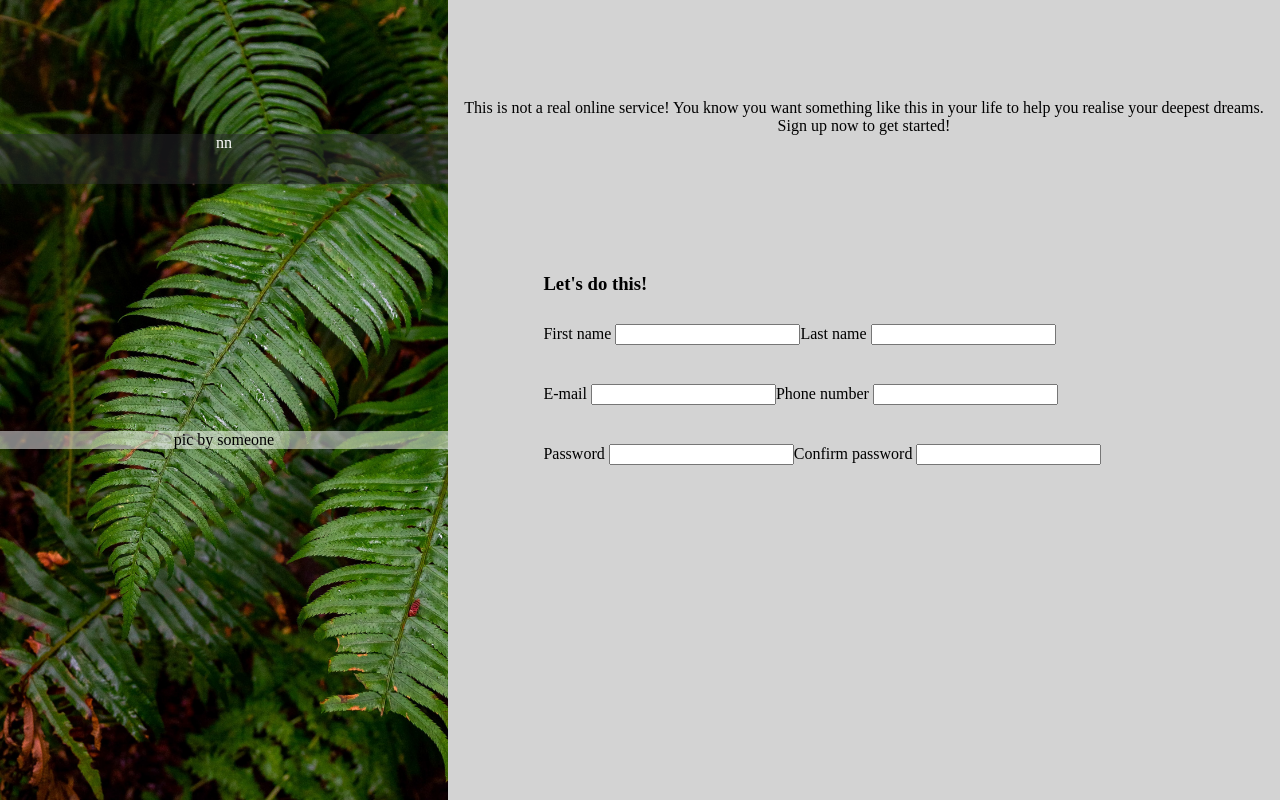
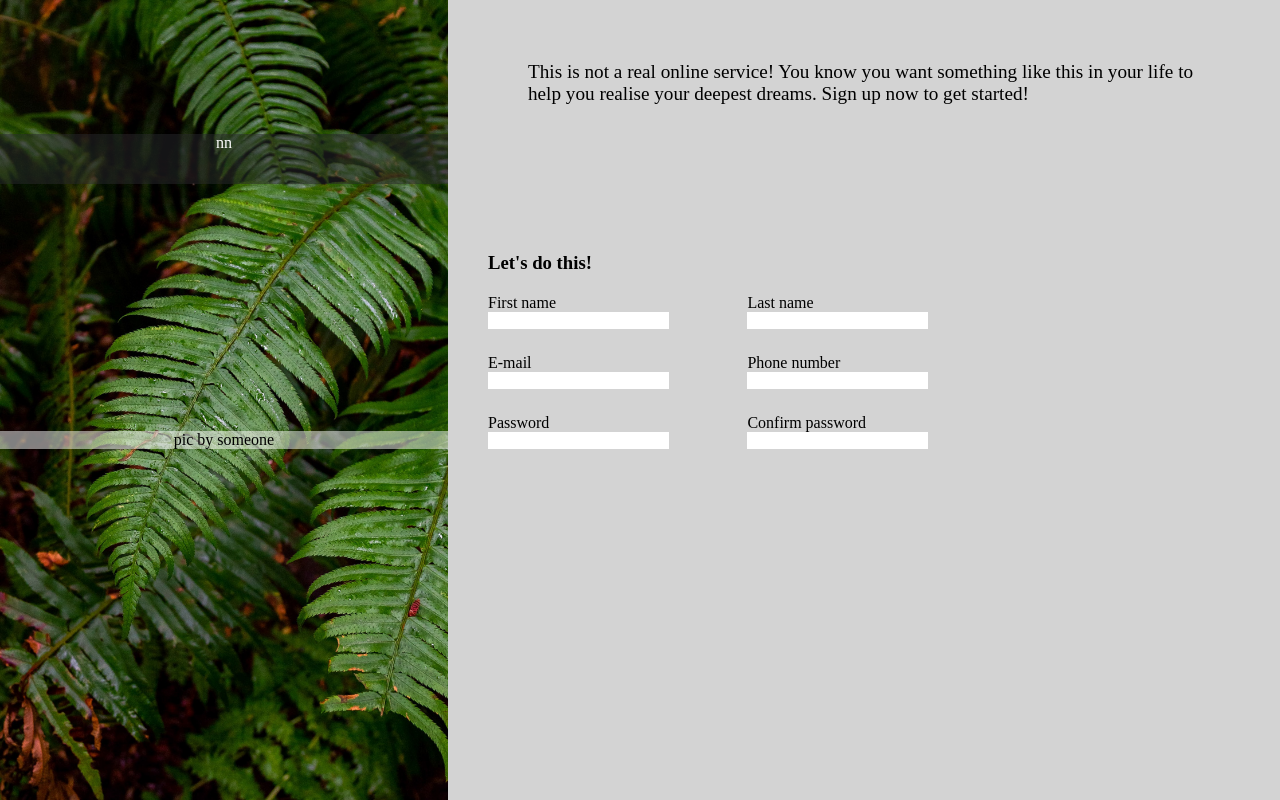
Before and after one commit to zantimer/odin-signup-form, a plain HTML site: page index.html in a window 1280 px wide. Drawn offline with Linux system fonts and the light colour scheme.

Commit message:
form styling skeleton, w/o button and form footer

```diff
--- a/style.css
+++ b/style.css
@@ -40,28 +40,45 @@ body{
     width:65%;
     height:100%;
 }
+.header{
+    text-align:start;
+    width:100%;
+    height: 25%;
+
+    padding:0 80px;
+    margin-top: 5%;
+
+    font-size: 1.2em;
+}
 .form{
     display: flex;
     flex-direction: column;
-    justify-content: space-between;
-    align-items: center;
+    align-items: flex-start;
+    justify-content: stretch;
     width: 90%;
-    height: 40%;
-    padding: 20px;
-    margin-top: 10%;
+    height: 55%;
+    margin-left: 10px;
+    margin-top: 10px;
+}
+.form h3{
+    padding-left: 30px;
+    margin: 0;
+    margin-bottom: -10px;
 }
 .form .name,
 .form .contact,
 .form .pwd{
     display: flex;
-    padding: 10px 0 10px 0;
+    gap: 3vw;
+    padding: 10px;
     height: 60px;
     width:100%;
 }
 .input-block{
-    display: block;
+    display: flex;
+    flex-direction: column;
+    padding: 20px;
 }
-.header{
-    text-align: center;
-    margin-top: 10%;
+input{
+    border:0;
 }
```
